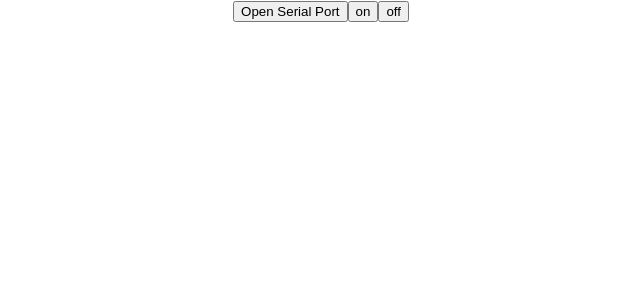
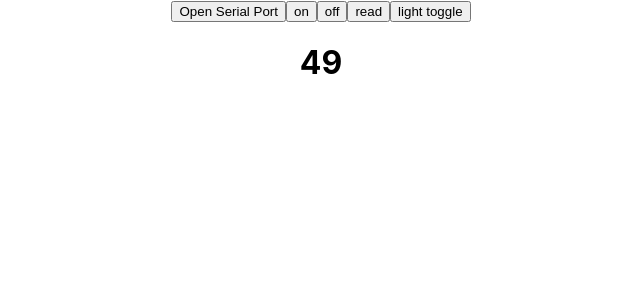
Before and after one commit to Arya333/Guadaloop-Software-and-Communications-2022-23, a React (Create React App) app in the folder ground_station/serial_react/guad-gui/: page / in a window 1280 px wide. Shown: the top 300 px of the page, without its empty margins (319-959 px from the left). Built offline with nearby package versions, Linux system fonts and the light colour scheme.

Commit message:
added a basic h1 to display read stream, need to fix arduino code to add delay, and see why on off is affected by read stream

```diff
--- a/ground_station/serial_react/guad-gui/src/App.js
+++ b/ground_station/serial_react/guad-gui/src/App.js
@@ -1,12 +1,13 @@
 import logo from './logo.svg';
 import './App.css';
 import React, { useState, useEffect } from 'react';
+
 function App() {
  console.log("dom fire")
  const[port, setPort] =  useState();
 
  const [bit_val, setBit_val] = useState(49);
-
+ const [readval, setReadVal] = useState("");
 
   const openSerialPort = async () =>{
 
@@ -38,26 +39,62 @@ function App() {
 const off = async()=>{
   let writer = port.writable.getWriter()
 
-  // if (writer['desiredSize'] != undefined){
-  //   console.log("writer is: "+ writer['desiredSize'])
   const data = new Uint8Array([48]); // hello
   await writer.write(data);
-
-  // if ( bit_val == 48){
-  //   setBit_val(49)
-  // }else {
-  //   setBit_val(48)
-  // }
   // Allow the serial port to be closed later.
   writer.releaseLock();
 }
+function delay(time) {
+  return new Promise(resolve => setTimeout(resolve, time));
+}
+const read =async() =>{
+// Listen to data coming from the serial device.
+const textDecoder = new TextDecoder();
+// Listen to data coming from the serial device.
+const reader = port.readable.getReader();
+while (true) {
+  const { value, done } = await reader.read();
+  if (done) {
+    // Allow the serial port to be closed later.
+    reader.releaseLock();
+    break;
+  }
+  // value is a Uint8Array.
 
+
+    setBit_val(textDecoder.decode(value))
+    console.log(textDecoder.decode(value));
+
+    // await delay(1000);
+}
+}
+const toggle_light = async() => {
+  let writer = port.writable.getWriter()
+
+
+  const data = new Uint8Array([bit_val]); // hello
+  await writer.write(data);
+
+
+  // Allow the serial port to be closed later.
+  writer.releaseLock();
+  if ( bit_val == 48){
+    setBit_val(49)
+  }else {
+    setBit_val(48)
+  }
+}
 
   return (
     <div className="App">
     <button onClick={() => openSerialPort()}> Open Serial Port </button>
     <button onClick={() => flash()}> on </button>
     <button onClick={() => off()}> off </button>
+    <button onClick={()=> read()}> read</button>
+    <button onClick={()=> toggle_light()}> light toggle</button>
+    <h1>{bit_val}</h1>
+
+    <h2>{readval}</h2>
     </div>
   );
 }
```
